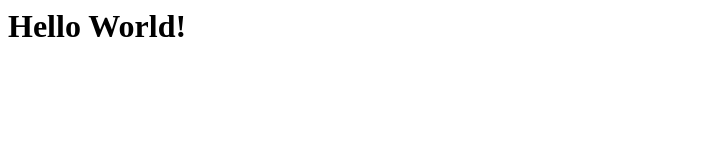
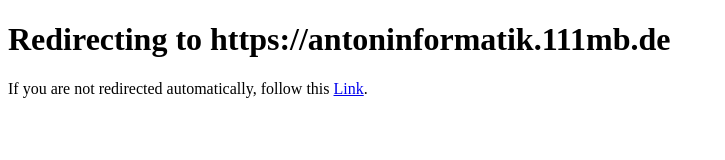
Before and after one commit to anton-tchekov/anton-tchekov.github.io, a plain HTML site: page index.html in a window 1280 px wide. Shown: the whole page, without its empty margins (0-725 px from the left). Drawn offline with Linux system fonts and the light colour scheme.

Commit message:
Update index.html

```diff
--- a/index.html
+++ b/index.html
@@ -1 +1,13 @@
-<h1>Hello World!</h1>
+<!DOCTYPE html>
+<html lang="de">
+<head>
+<meta charset="utf-8">
+<meta name="viewport" content="width=device-width, initial-scale=1.0">
+<meta http-equiv="refresh" content="3; URL='https://antoninformatik.111mb.de'" />
+<title>Redirecting</title>
+</head>
+<body>
+  <h1>Redirecting to https://antoninformatik.111mb.de</h1>
+  <p>If you are not redirected automatically, follow this <a href="https://antoninformatik.111mb.de">Link</a>.</p>
+</body>
+</html>
```
